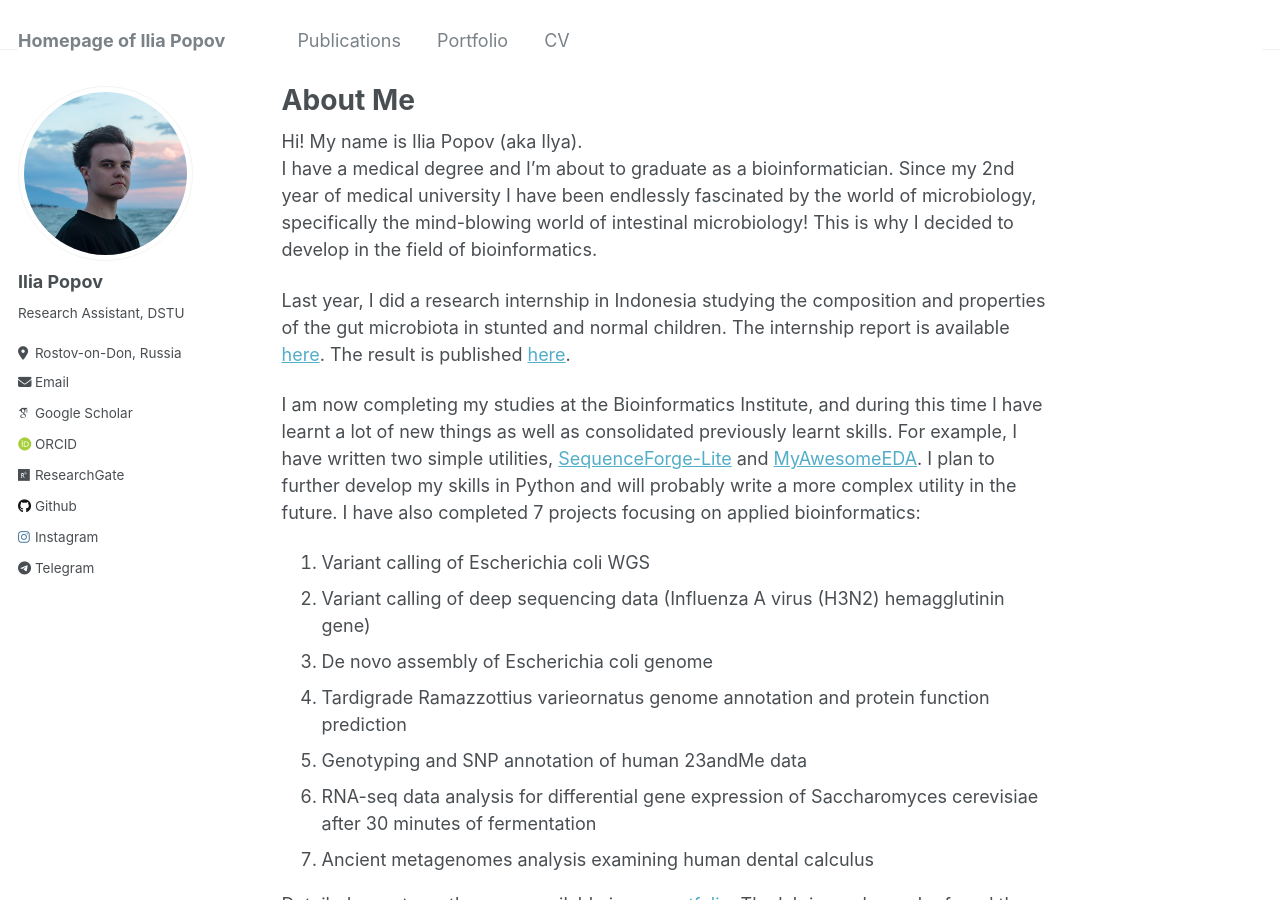
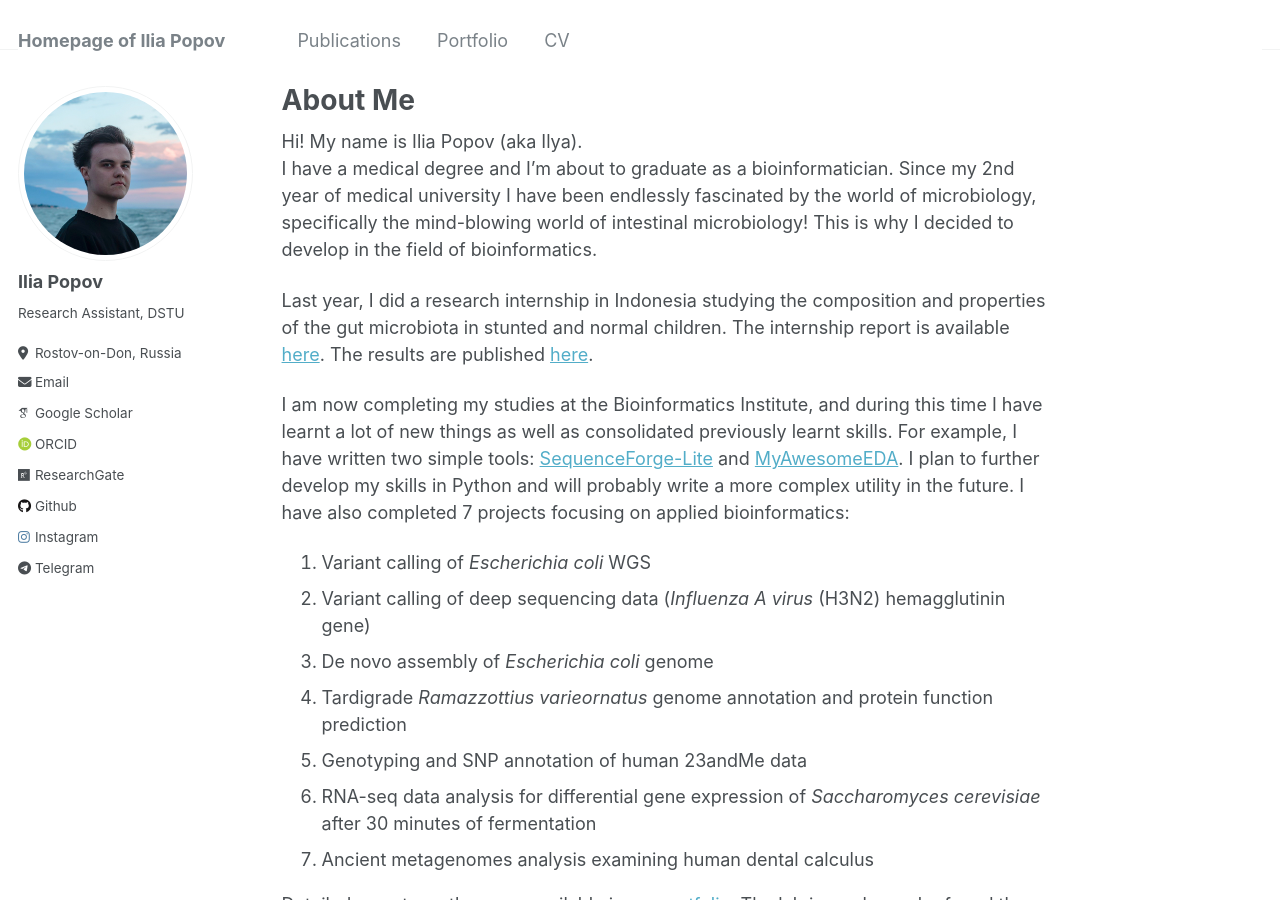
Before and after one commit to iliapopov17/iliapopov17.github.io, a Jekyll site: the page built from _pages/about.md, in a window 1280 px wide and 900 px high. Built offline with Jekyll 4.4.1, drawn with Linux system fonts in a browser that asks for light colours; some web fonts are replaced.

Commit message:
major fixes

```diff
--- a/_pages/about.md
+++ b/_pages/about.md
@@ -10,15 +10,15 @@ redirect_from:
 Hi! My name is Ilia Popov (aka Ilya).<br>
 I have a medical degree and I'm about to graduate as a bioinformatician. Since my 2nd year of medical university I have been endlessly fascinated by the world of microbiology, specifically the mind-blowing world of intestinal microbiology! This is why I decided to develop in the field of bioinformatics.<br>
 
-Last year, I did a research internship in Indonesia studying the composition and properties of the gut microbiota in stunted and normal children. The internship report is available [here](https://iliapopov17.github.io/portfolio/portfolio-1/). The result is published [here](https://iliapopov17.github.io/publication/2024-03-29-paper-10).<br>
+Last year, I did a research internship in Indonesia studying the composition and properties of the gut microbiota in stunted and normal children. The internship report is available [here](https://iliapopov17.github.io/portfolio/portfolio-1/). The results are published [here](https://iliapopov17.github.io/publication/2024-03-29-paper-10).<br>
 
-I am now completing my studies at the Bioinformatics Institute, and during this time I have learnt a lot of new things as well as consolidated previously learnt skills. For example, I have written two simple utilities, [SequenceForge-Lite](https://iliapopov17.github.io/portfolio/portfolio-3/) and [MyAwesomeEDA](https://iliapopov17.github.io/portfolio/portfolio-4/). I plan to further develop my skills in Python and will probably write a more complex utility in the future. I have also completed 7 projects focusing on applied bioinformatics:<br>
-  1. Variant calling of Escherichia coli WGS<br>
-  2. Variant calling of deep sequencing data (Influenza A virus (H3N2) hemagglutinin gene)<br>
-  3. De novo assembly of Escherichia coli genome<br>
-  4. Tardigrade Ramazzottius varieornatus genome annotation and protein function prediction<br>
+I am now completing my studies at the Bioinformatics Institute, and during this time I have learnt a lot of new things as well as consolidated previously learnt skills. For example, I have written two simple tools: [SequenceForge-Lite](https://iliapopov17.github.io/portfolio/portfolio-3/) and [MyAwesomeEDA](https://iliapopov17.github.io/portfolio/portfolio-4/). I plan to further develop my skills in Python and will probably write a more complex utility in the future. I have also completed 7 projects focusing on applied bioinformatics:<br>
+  1. Variant calling of _Escherichia coli_ WGS<br>
+  2. Variant calling of deep sequencing data (_Influenza A virus_ (H3N2) hemagglutinin gene)<br>
+  3. De novo assembly of _Escherichia coli_ genome<br>
+  4. Tardigrade _Ramazzottius varieornatus_ genome annotation and protein function prediction<br>
   5. Genotyping and SNP annotation of human 23andMe data<br>
-  6. RNA-seq data analysis for differential gene expression of Saccharomyces cerevisiae after 30 minutes of fermentation<br>
+  6. RNA-seq data analysis for differential gene expression of _Saccharomyces cerevisiae_ after 30 minutes of fermentation<br>
   7. Ancient metagenomes analysis examining human dental calculus<br>
 
 Detailed reports on them are available in my [portfolio](https://iliapopov17.github.io/portfolio/portfolio-5/). The lab journals can be found there as well by following the link to each specific project.<br>
```
Also changed, not shown: _pages/cv.md (+1 -1 lines).
